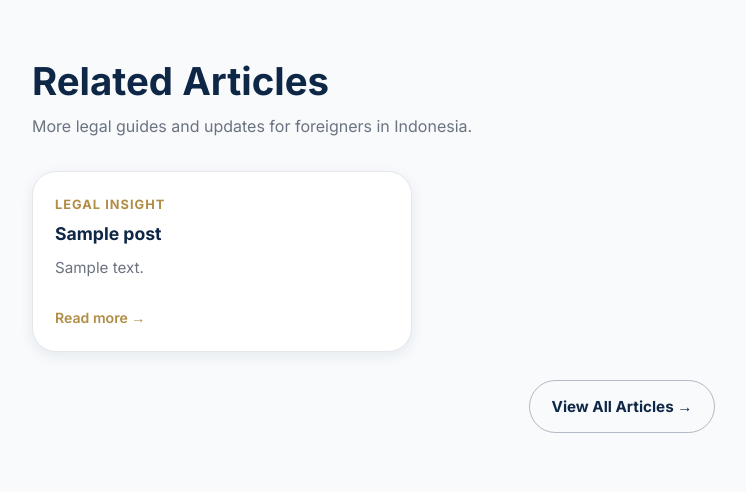
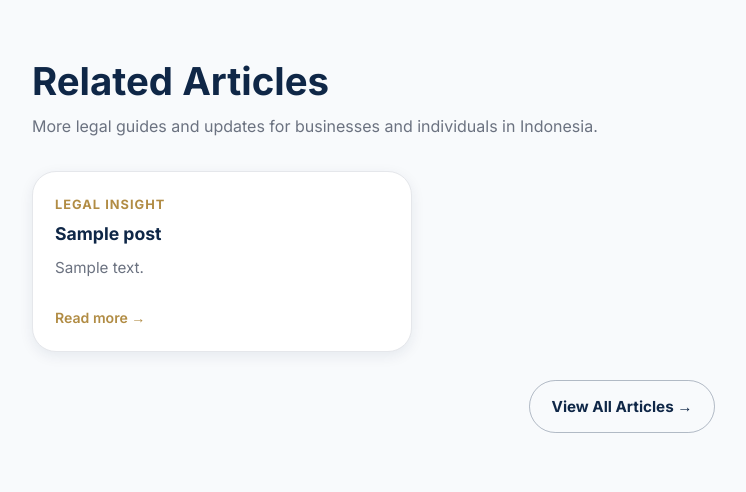
Before and after one commit to Mifta24/fts-law, a WordPress theme: the page made by single.php in a window 1280 px wide. Shown: the part 1366-1858 px from the top of the page, without its empty margins (18-764 px from the left). Run offline with PHP 8.4 and a stand-in for WordPress, Linux system fonts and the light colour scheme; the site name, menu and one post (Sample post) are stand-ins, and other content is empty; some libraries are stand-ins or nearby versions.

Commit message:
Neutralize remaining foreigner/foreign-investor copy in blog templates

```diff
--- a/archive.php
+++ b/archive.php
@@ -175,7 +175,7 @@ if ( is_home() && ! is_front_page() ) {
           <div class="no-results__icon" aria-hidden="true">📄</div>
           <h2><?php _e('No Articles Found', 'fts-law'); ?></h2>
           <p>
-            <?php _e('We haven\'t published any articles yet in this section. Check back soon for legal updates and business law insights for foreign investors in Indonesia.', 'fts-law'); ?>
+            <?php _e('We haven\'t published any articles yet in this section. Check back soon for legal updates and business law insights for businesses in Indonesia.', 'fts-law'); ?>
           </p>
           <div class="no-results__actions">
             <a class="btn btn-gold" href="<?php echo esc_url( fts_blog_url() ); ?>">
--- a/single.php
+++ b/single.php
@@ -324,7 +324,7 @@ get_header();
   <section class="section-related-articles section-soft">
     <div class="container">
       <h2 class="section-title"><?php _e('Related Articles', 'fts-law'); ?></h2>
-      <p class="section-subtitle"><?php _e('More legal guides and updates for foreigners in Indonesia.', 'fts-law'); ?></p>
+      <p class="section-subtitle"><?php _e('More legal guides and updates for businesses and individuals in Indonesia.', 'fts-law'); ?></p>
       <div class="grid-3">
         <?php while ( $related_query->have_posts() ) : $related_query->the_post(); ?>
           <?php fts_blog_card(); ?>
```
